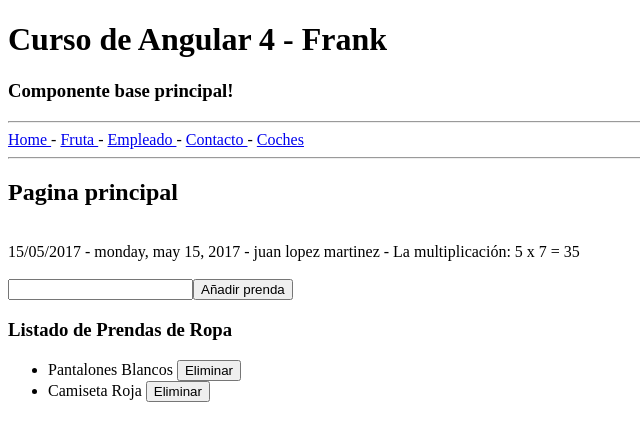
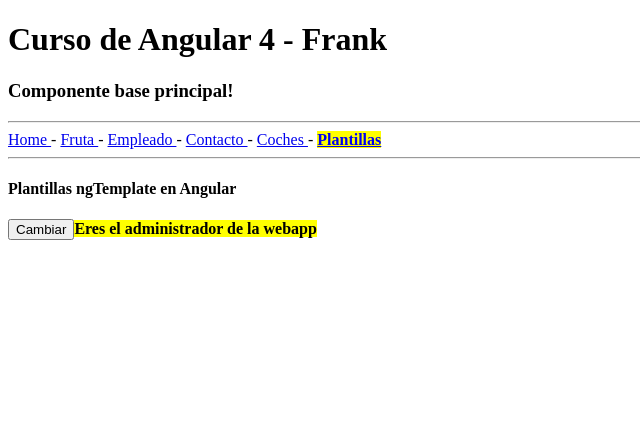
Before and after one commit to fcosmeo/curso-angular4, an Angular app: page /plantillas in a window 1280 px wide. Shown: the top 440 px of the page, without its empty margins (0-640 px from the left). Built offline with nearby package versions, Linux system fonts and the light colour scheme.

Commit message:
Hasta Capitulo 52 - If Else y Then

```diff
--- a/src/app/app.component.html
+++ b/src/app/app.component.html
@@ -23,6 +23,10 @@
   <a [routerLink]="['/coches']" [routerLinkActive]="['activado']">
     Coches
   </a>
+  -
+  <a [routerLink]="['/plantillas']" [routerLinkActive]="['activado']">
+    Plantillas
+  </a>
 </nav>
 <hr/>
 <!--<fruta></fruta>-->
--- a/src/app/app.module.ts
+++ b/src/app/app.module.ts
@@ -10,6 +10,7 @@ import { EmpleadoComponent } from "./empleado/empleado.component";
 import { HomeComponent } from "./home/home.component";
 import { ContactoComponent } from "./contacto/contacto.component";
 import { CochesComponent } from "./coches/coches.component";
+import { PlantillasComponent } from "./plantillas/plantillas.component";
 
 import { ConversorPipe } from "./pipes/conversor.pipe";
 
@@ -21,7 +22,8 @@ import { ConversorPipe } from "./pipes/conversor.pipe";
     HomeComponent,
     ContactoComponent,
     ConversorPipe,
-    CochesComponent
+    CochesComponent,
+    PlantillasComponent
   ],
   imports: [
     BrowserModule,
--- a/src/app/app.routing.ts
+++ b/src/app/app.routing.ts
@@ -7,6 +7,7 @@ import { FrutaComponent } from "./fruta/fruta.component";
 import { HomeComponent } from "./home/home.component";
 import { ContactoComponent } from "./contacto/contacto.component";
 import { CochesComponent } from "./coches/coches.component";
+import { PlantillasComponent } from "./plantillas/plantillas.component";
 
 const appRoutes: Routes = [
   {path: '', component: HomeComponent},
@@ -16,8 +17,10 @@ const appRoutes: Routes = [
   {path: 'contacto', component: ContactoComponent},
   {path: 'contacto/:page', component: ContactoComponent},
   {path: 'coches', component: CochesComponent},
+  {path: 'plantillas', component: PlantillasComponent},
   {path: '**', component: HomeComponent}
 ]
+
 export const appRoutingProviders: any[] = [];
 
 export const routing: ModuleWithProviders = RouterModule.forRoot(appRoutes);
--- /dev/null
+++ b/src/app/plantillas/plantillas.component.html
@@ -0,0 +1,14 @@
+<h4>{{titulo}}</h4>
+
+
+<div *ngIf="administrador; then admin else noAdmin"></div>
+
+<ng-template #admin>
+  <button (click)="cambiar(false)">Cambiar</button>
+  <strong style="background-color: yellow;">Eres el administrador de la webapp</strong>
+</ng-template>
+
+<ng-template #noAdmin>
+  <button (click)="cambiar(true)">Cambiar</button>
+  <strong style="background:red;color:white;">No eres el administrador de la webapp</strong>
+</ng-template>
--- /dev/null
+++ b/src/app/plantillas/plantillas.component.ts
@@ -0,0 +1,20 @@
+import { Component } from "@angular/core";
+
+@Component({
+  selector: 'plantillas',
+  templateUrl: './plantillas.component.html'
+})
+
+export class PlantillasComponent {
+  public titulo;
+  public administrador;
+
+  constructor() {
+    this.titulo = "Plantillas ngTemplate en Angular";
+    this.administrador = true;
+  }
+
+  cambiar(value){
+    this.administrador = value;
+  }
+}
```
